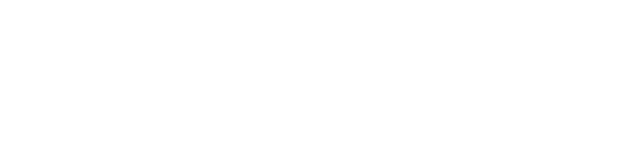
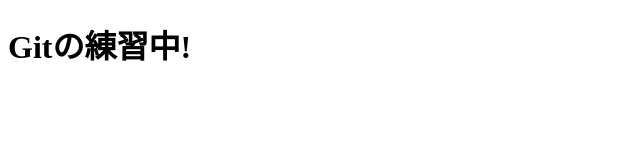
Before and after one commit to manabedesu/git_test-1, a plain HTML site: page index.html in a window 1280 px wide. Shown: the whole page, without its empty margins (0-640 px from the left). Drawn offline with Linux system fonts and the light colour scheme.

Commit message:
2回目のcommit

```diff
--- a/index.html
+++ b/index.html
@@ -6,6 +6,6 @@
     <title>Document</title>
 </head>
 <body>
-
+    <h1>Gitの練習中!</h1>
 </body>
 </html>
```
